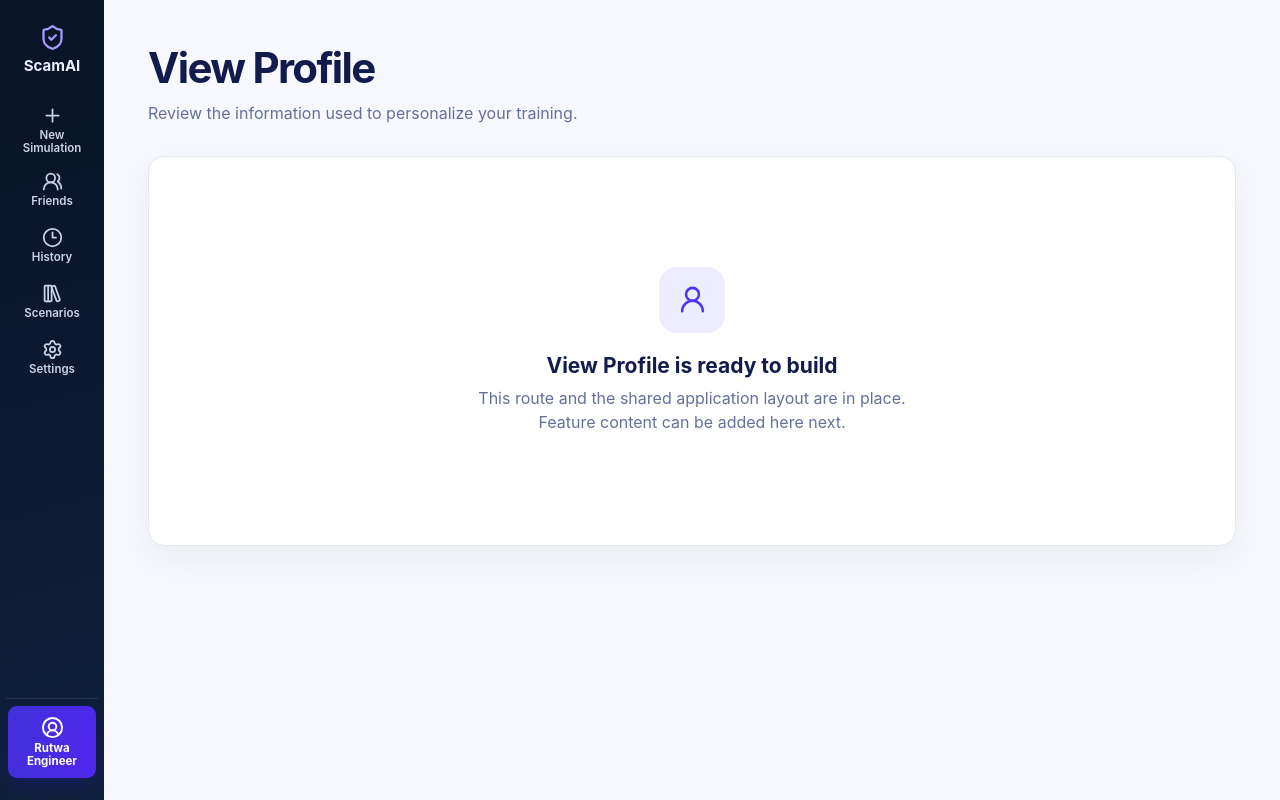
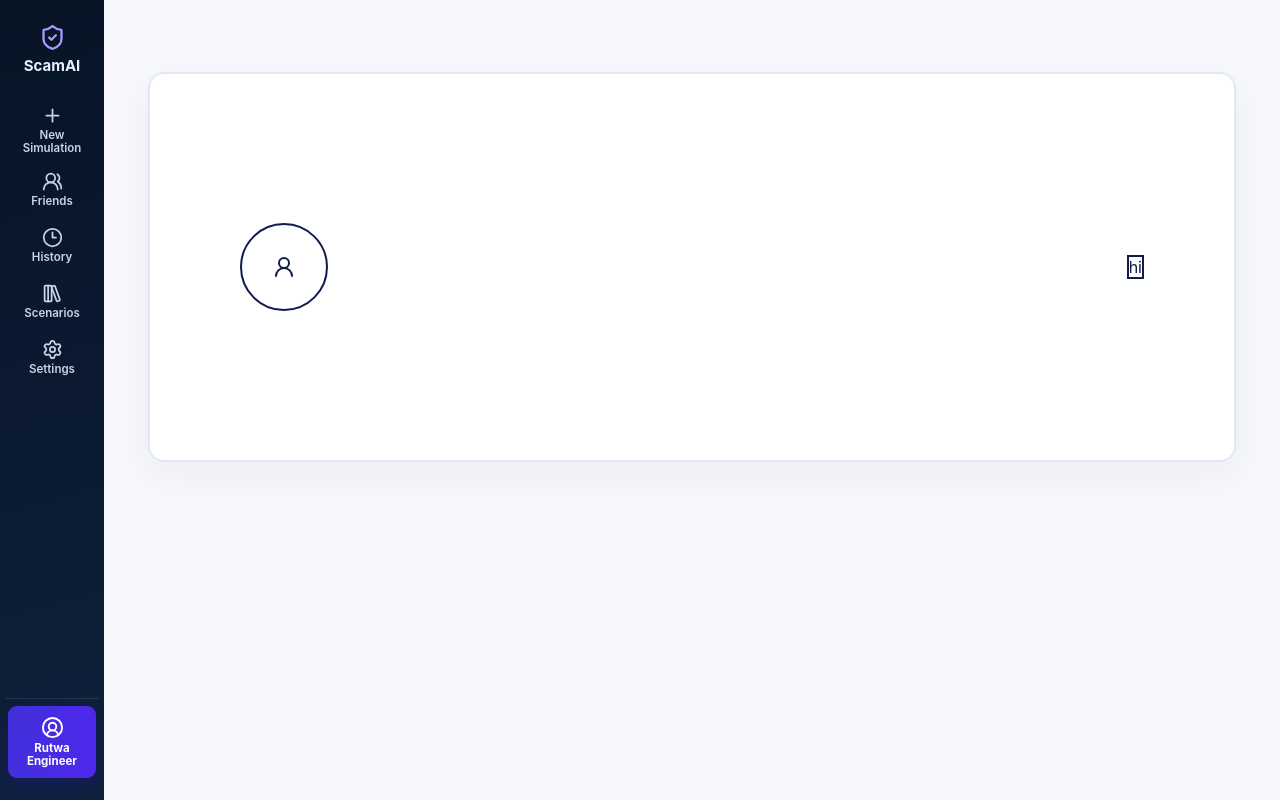
Before and after one commit to CSC392-CSC492-Building-AI-ML-systems/Trust-In-What-We-See-And-Hear, a Next.js app in the folder frontend/tiwwsah_webapp/: page /profile in a window 1280 px wide. Built offline with nearby package versions, Linux system fonts and the light colour scheme.

Commit message:
Veronica - Minor Rough Page Changes

```diff
--- a/frontend/tiwwsah_webapp/app/(app)/profile/page.tsx
+++ b/frontend/tiwwsah_webapp/app/(app)/profile/page.tsx
@@ -2,5 +2,15 @@ import { PagePlaceholder } from "@/components/page-placeholder";
 import { UserRound } from "lucide-react";
 
 export default function ProfilePage() {
-  return <PagePlaceholder title="View Profile" description="Review the information used to personalize your training." icon={UserRound} />;
+  return (
+      <section className="page">
+        <div className="profile_card">
+            <div className="p-50 border-9">
+                <div className="profile_icon"> <UserRound aria-hidden="true" /> </div>
+            </div>
+          <div className="profile_info"> hi </div>
+        </div>
+      </section>
+
+  );
 }
--- a/frontend/tiwwsah_webapp/app/globals.css
+++ b/frontend/tiwwsah_webapp/app/globals.css
@@ -255,3 +255,30 @@ button { cursor: pointer; }
 @media (prefers-reduced-motion: reduce) {
   *, *::before, *::after { scroll-behavior: auto !important; transition-duration: .01ms !important; animation-duration: .01ms !important; }
 }
+
+/* Profile Styles */
+.profile_card {
+  display: flex;
+  padding: 90px;
+  min-height: 390px;
+  margin-top: 30px;
+  place-items: center;
+  border: 2px solid var(--line);
+  border-radius: 16px;
+  background: var(--white);
+  box-shadow: 0 12px 35px rgba(30, 42, 86, .05);
+}
+
+.profile_info {
+  margin-left: auto;
+  display: grid;
+  border: 2px solid;
+}
+
+.profile_icon {
+  left: auto;
+  display: grid;
+  border: 2px solid;
+  border-radius: 50px;
+  padding: 30px;
+}
```
